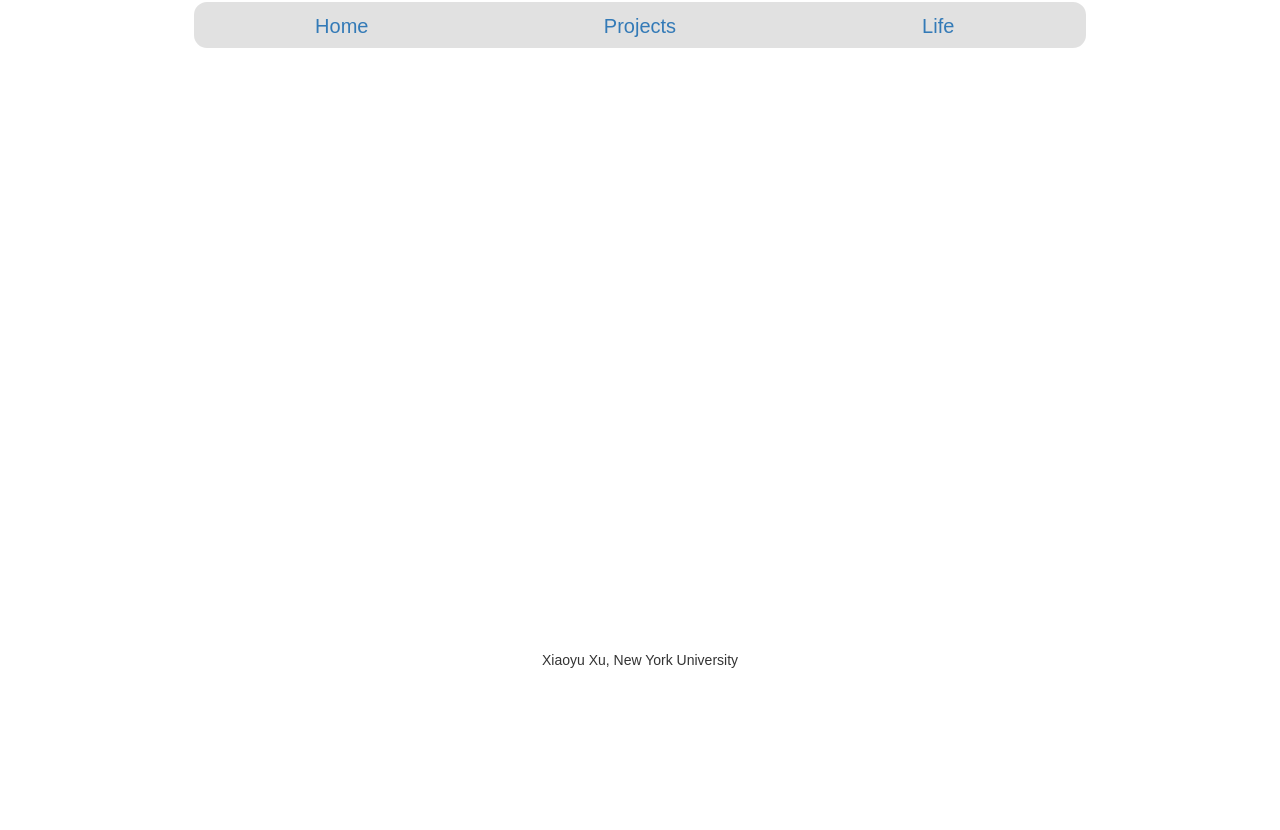
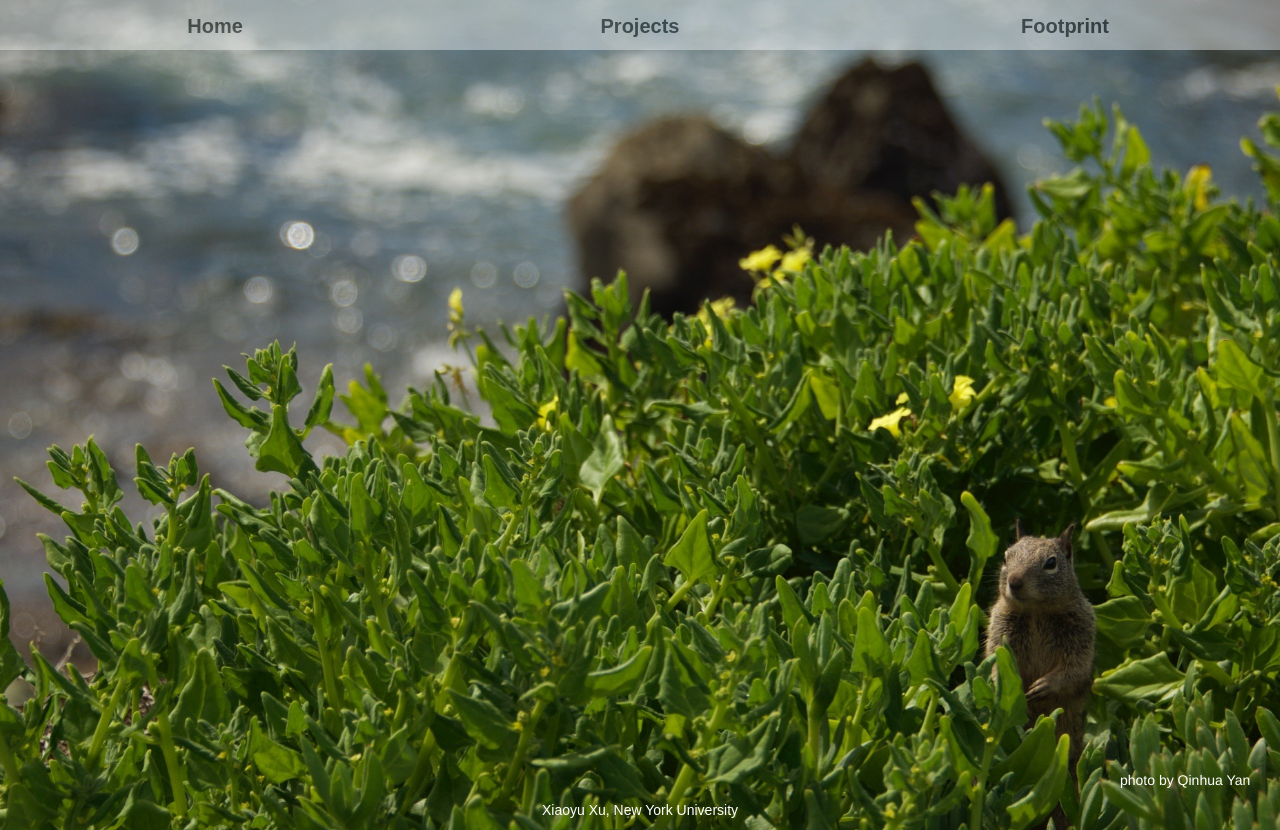
Before and after one commit to xuxiaoyu89/portfolio, a plain HTML site: page index.html in a window 1280 px wide. Before the commit the page ends 800 px from the top, so only its background shows below. Drawn offline with nearby package versions, Linux system fonts and the light colour scheme; some packages are replaced by stand-ins of ours.

Commit message:
add content

```diff
--- a/css/style.css
+++ b/css/style.css
@@ -1,11 +1,22 @@
 body {
 	width: 100%;
 	height: 100%;
-	background: white;
+	background: url("../images/squirrel.jpg") no-repeat top left;
+	background-size: 1600px 1060px;
 }
 
 .center {
 	margin: auto;
+}
+
+.image-link {
+	position: absolute;
+	bottom: 10px;
+	right: 10px;
+	width: 150px;
+	height: 20px;
+	color: white;
+	z-index: 2;
 }
 
 #header_container {
@@ -16,34 +27,43 @@ body {
 }
 
 #header {
-	width: 70%;
+	width: 100%;
 	height: 50px;
 	border: 2px solid white;
-	border-radius: 15px;
-	background: #E1E1E1;
+	background: white;
+	opacity: 0.4;
 }
 
-.dirName {
+.direction {
 	width: 33%;
 	height: 46px;
-	font-size: 20px;
 	padding: 10px 0px;
 	font-family: sans-serif;
 	display: inline-block;
 }
 
+.dirName {
+	color: black;
+	font-size: 20px;
+	font-weight: bold;
+}
+
 #content {
 	width: 80%;
-	min-height: 550px;
+	min-height: 700px;
 }
 
 #intro {
 	width: 80%;
 	height: 550px;
+	text-align: center;
+	margin: auto;
 }
 
 
 #footer {
+	width: 100%;
+	color: white;
 	text-align: center;
 	font-family: sans-serif;
 }
--- a/index.html
+++ b/index.html
@@ -17,16 +17,17 @@
 
 
 <body>
+	<a class="image-link" href="https://500px.com/photo/122297505/journey-to-the-ocean-by-qh-yan">photo by Qinhua Yan</a>
 	<div id="header_container">
 		<div id="header" class="center">
-			<div class="dirName">
-				<a href="#Home">Home</a>
+			<div class="direction">
+				<a class="dirName" href="#Home">Home</a>
 			</div>
-			<div class="dirName">
-				<a href="#Projects">Projects</a>
+			<div class="direction">
+				<a class="dirName" href="#Projects">Projects</a>
 			</div>
-			<div class="dirName">
-				<a href="#Footprint">Life</a>
+			<div class="direction">
+				<a class="dirName" href="#Footprint">Footprint</a>
 			</div>
 		<!--
 			<div class="dirName">
@@ -36,10 +37,6 @@
 				<a href="#Contact">Contact</a>
 			</div>
 		-->
-
-
-
-
 		</div>
 	</div>
 
```
Also changed, not shown: images/birds.jpg (added), images/squirrel.jpg (added), 2 other files.
